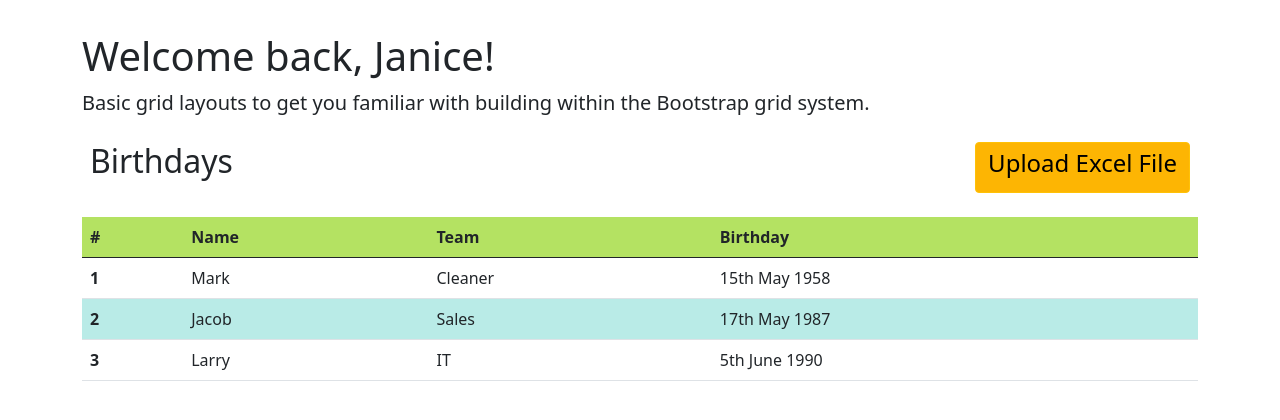
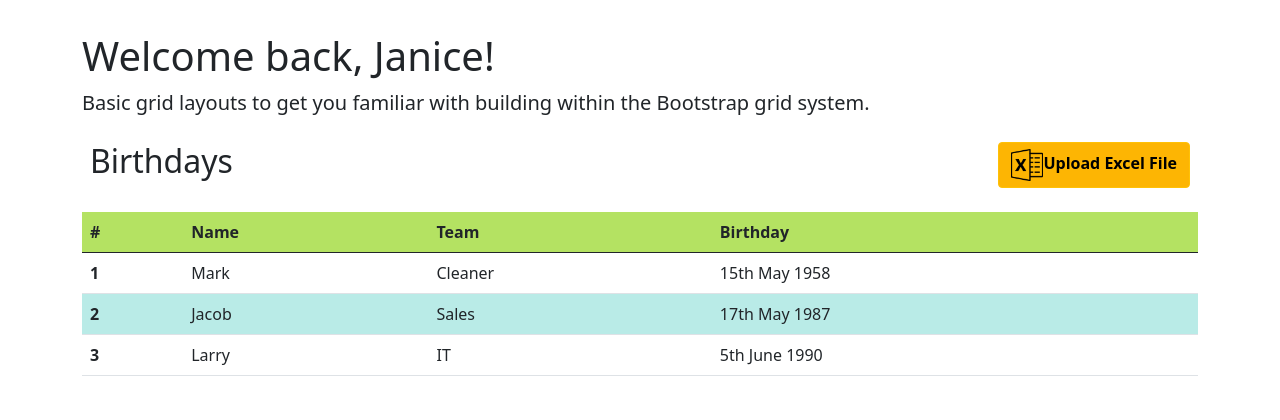
Before and after one commit to chaitanyabaranwal/GiftTeams, a Django app: page /birthdaytable/ in a window 1280 px wide. Shown: the top 420 px of the page. Run offline with Django 3.2, Linux system fonts and the light colour scheme; some libraries are stand-ins or nearby versions.

Commit message:
Add excel image to button

```diff
--- a/myproject/templates/birthdaytable.html
+++ b/myproject/templates/birthdaytable.html
@@ -45,6 +45,11 @@
    box-shadow : none;
  }
 
+ .excel {
+   width: 2em;
+   height: 2em;
+ }
+
 
   </style>
 
@@ -56,7 +61,7 @@
 
       <div class="d-flex justify-content-between bd-highlight mb-3">
         <div class="p-2 bd-highlight"><h2>Birthdays</h2></div>
-        <div class="p-2 bd-highlight"><button type="button" class="btn btn-warning float-right"><h4>Upload Excel File</h4></button></div>
+        <div class="p-2 bd-highlight"><button type="button" class="btn btn-warning float-right"><img src="{% static 'excel.png' %}" class="excel"><span><strong>Upload Excel File</strong></span></button></div>
       </div>
 
       <table class="table table-striped">
```
Also changed, not shown: myproject/static/excel.png (added), myproject/static/styles/excel.png (deleted).
